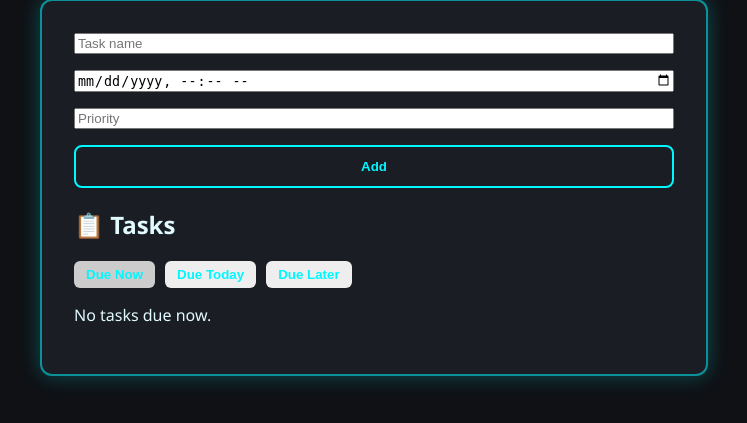
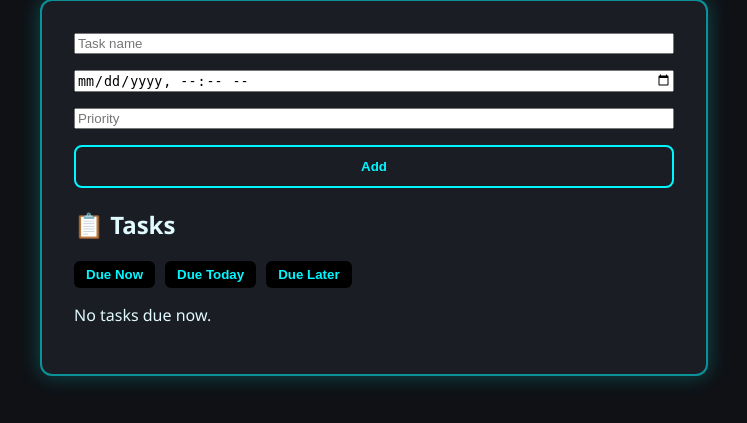
Before and after one commit to v659/smart-todo, a FastAPI app: page / in a window 1280 px wide. Shown: the part 161-584 px from the top of the page, without its empty margins (266-1013 px from the left). Run offline with FastAPI, Linux system fonts and the light colour scheme; the visitor is signed in with stand-in values (Sample User, id 1).

Commit message:
Update index.html

```diff
--- a/templates/index.html
+++ b/templates/index.html
@@ -7,8 +7,8 @@
   <meta name="viewport" content="width=device-width, initial-scale=1.0" />
   <style>
     .tabs { display: flex; gap: 10px; margin: 15px 0; }
-    .tab-btn { padding: 6px 12px; cursor: pointer; border: none; background: #eee; border-radius: 6px; }
-    .tab-btn.active { background: #ccc; font-weight: bold; }
+    .tab-btn { padding: 6px 12px; cursor: pointer; border: none; background: black; border-radius: 6px; }
+    .tab-btn.active { background: black; font-weight: bold; }
     .tab-content { display: none; }
     .tab-content.active { display: block; margin-top: 10px; }
 
```
